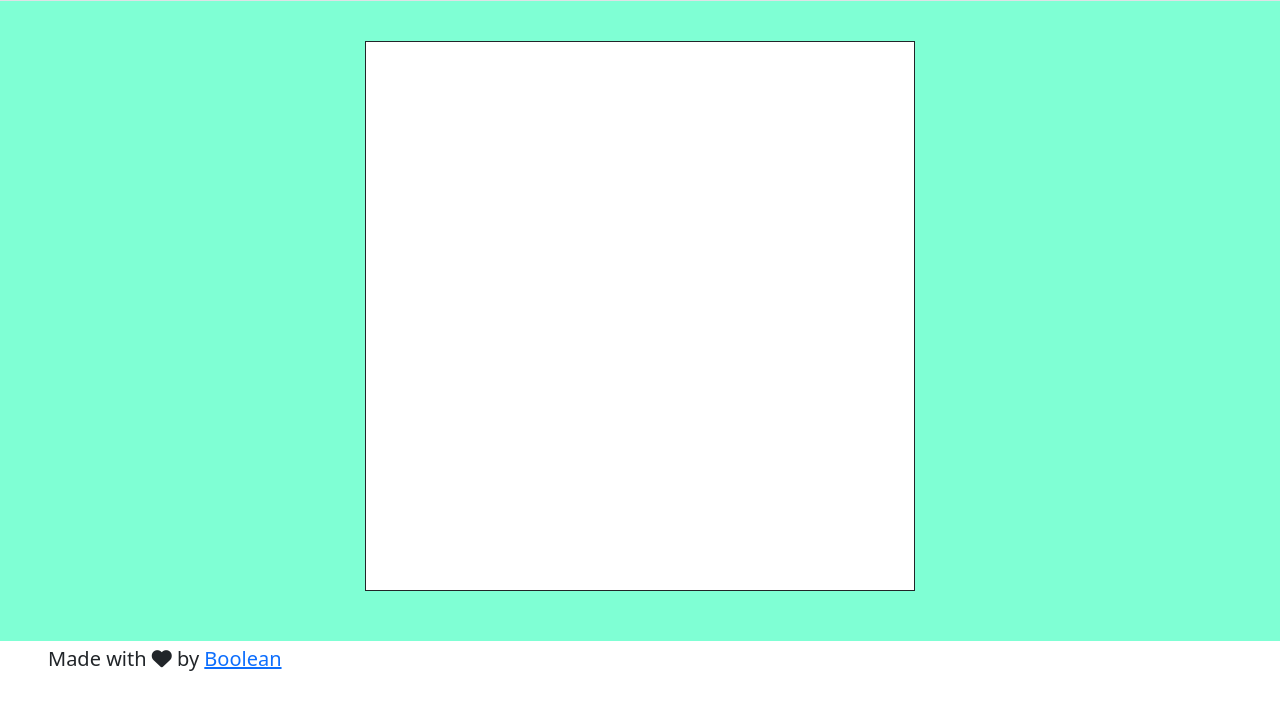
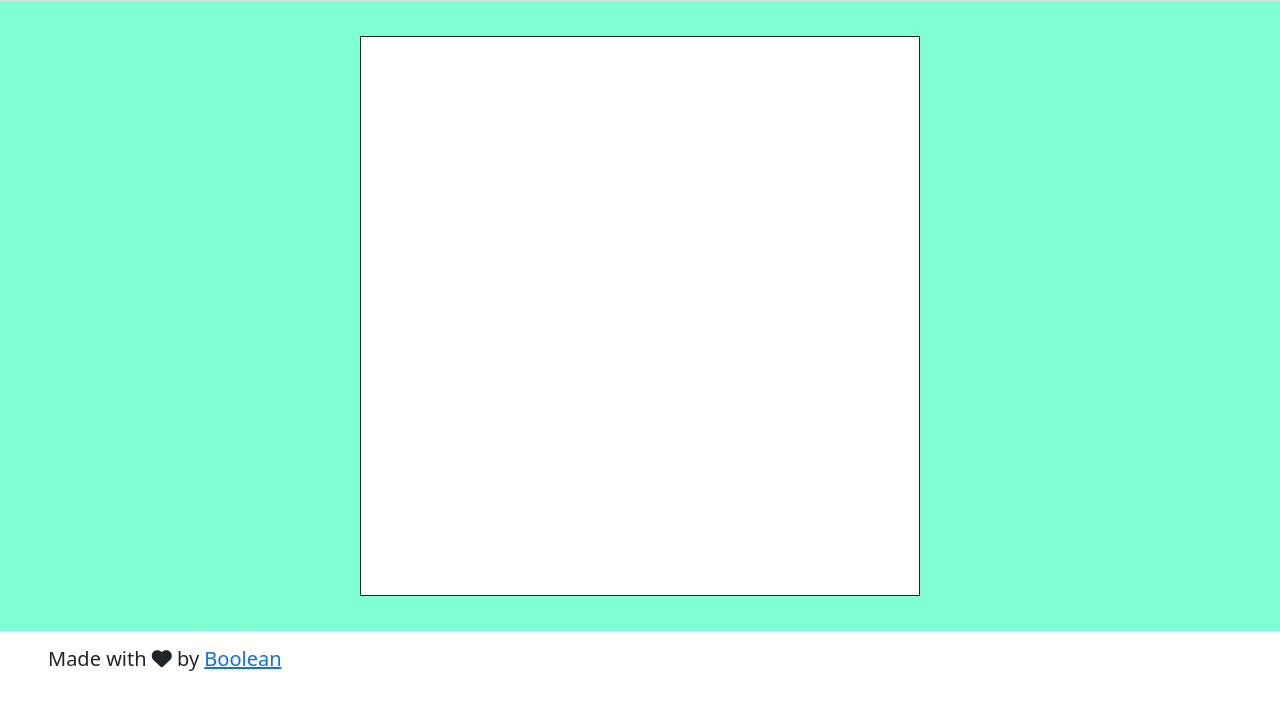
Before and after one commit to FabrizioFavia/js-campominato-grid, a plain HTML site: page index.html in a window 1280 px wide. Shown: the part 87-796 px from the top of the page. Drawn offline with nearby package versions, Linux system fonts and the light colour scheme.

Commit message:
fix (css): fixed width and height.

```diff
--- a/css/main.css
+++ b/css/main.css
@@ -6,14 +6,16 @@
 
 main {
     width: 100vw;
-    height: calc(100vh - 160px);
+    height: 630px;
     background-color: aquamarine;
     display: inline-block;
-    padding-top: 2.5em;
+    display: flex;
+    justify-content: center;
+    align-items: center;
 }
 
 footer {
-    height: 40px;
+    height: 71px;
 }
 
 .fa-bomb {
@@ -21,8 +23,8 @@ footer {
 }
 
 div#grid {
-    width: 550px;
-    height: 550px;
+    width: 560px;
+    height: 560px;
     background-color: white;
 }
 
--- a/index.html
+++ b/index.html
@@ -41,7 +41,7 @@
     </header>
     <!-- MAIN -->
     <main>
-        <div class="border border-dark mx-auto d-flex flex-wrap" id="grid">
+        <div class="border border-dark d-flex flex-wrap" id="grid">
 
         </div>
     </main>
```
